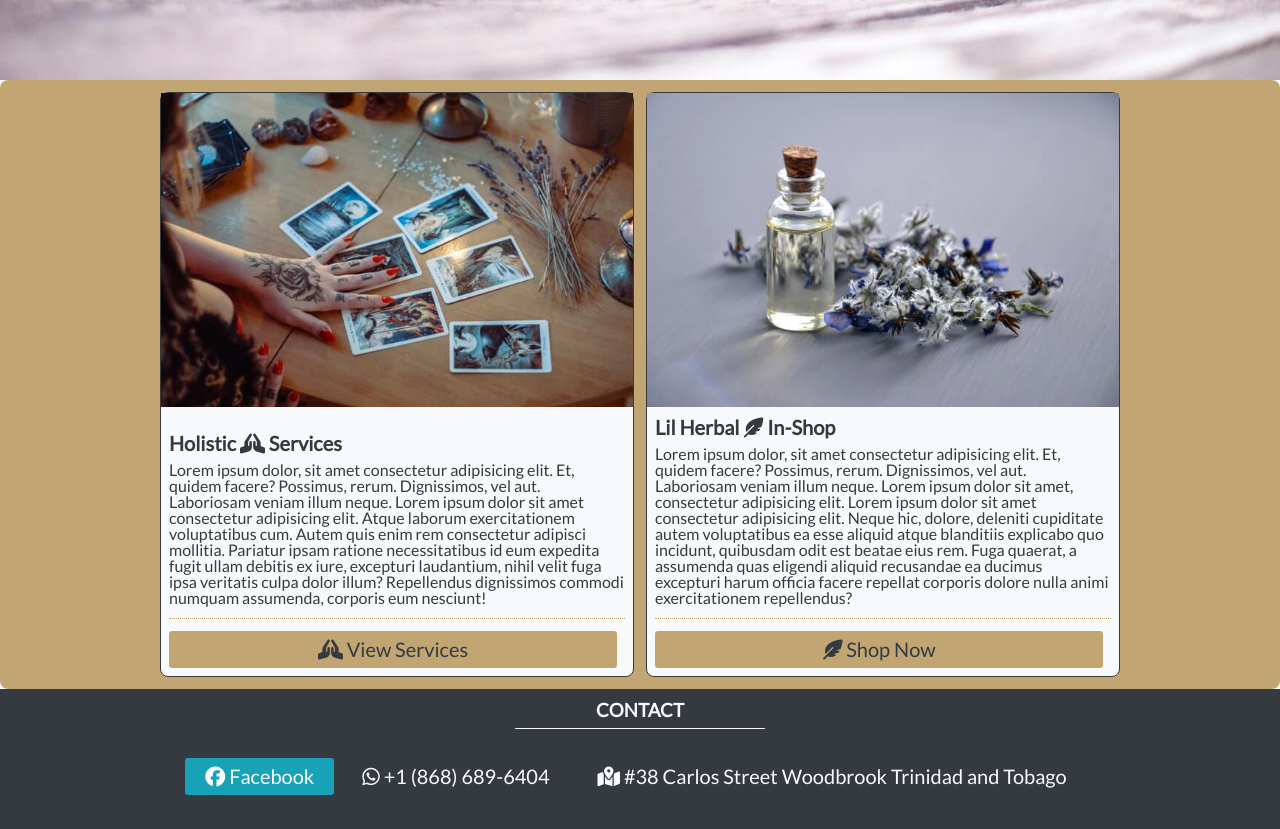
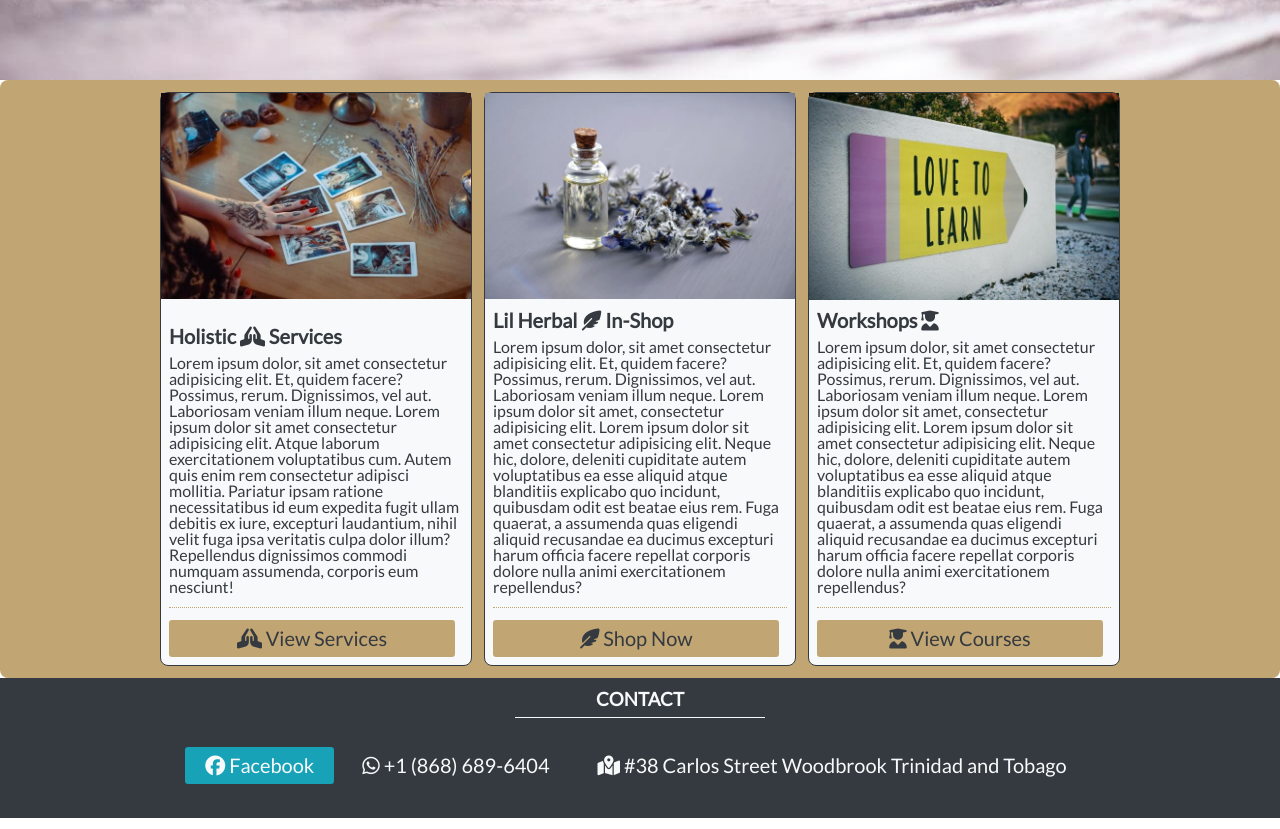
Before and after one commit to alan-xavier-16/CoC-Webstore, a React (Create React App) app in the folder client/: page / in a window 1280 px wide. Shown: the part 720-1549 px from the top of the page. Built offline with nearby package versions, Linux system fonts and the light colour scheme; no server answers.

Commit message:
Add 'Workshops' to Landing.component

```diff
--- a/client/src/pages/landing/Landing.component.jsx
+++ b/client/src/pages/landing/Landing.component.jsx
@@ -16,6 +16,9 @@ const Landing = props => {
           </Link>
           <Link to="/shop" className="btn btn-gold">
             <i className="fas fa-feather-alt"></i> Shop Now
+          </Link>
+          <Link to="/courses" className="btn btn-gold">
+            <i className="fas fa-user-graduate"></i> View Courses
           </Link>
         </div>
       </div>
@@ -87,6 +90,34 @@ const Landing = props => {
               </Link>
             </div>
           </div>
+
+          <div className="card">
+            <div className="card-img">
+              <img src={require("../../assets/study.jpg")} alt="Services" />
+            </div>
+
+            <div className="card-body">
+              <h3 className="card-title">
+                Workshops <i className="fas fa-user-graduate"></i>
+              </h3>
+              <p className="card-description">
+                Lorem ipsum dolor, sit amet consectetur adipisicing elit. Et,
+                quidem facere? Possimus, rerum. Dignissimos, vel aut. Laboriosam
+                veniam illum neque. Lorem ipsum dolor sit amet, consectetur
+                adipisicing elit. Lorem ipsum dolor sit amet consectetur
+                adipisicing elit. Neque hic, dolore, deleniti cupiditate autem
+                voluptatibus ea esse aliquid atque blanditiis explicabo quo
+                incidunt, quibusdam odit est beatae eius rem. Fuga quaerat, a
+                assumenda quas eligendi aliquid recusandae ea ducimus excepturi
+                harum officia facere repellat corporis dolore nulla animi
+                exercitationem repellendus?
+              </p>
+              <Link to="/courses" className="btn btn-gold">
+                <i className="fas fa-user-graduate"></i>
+                <span> View Courses</span>
+              </Link>
+            </div>
+          </div>
         </div>
       </div>
     </section>
```
Also changed, not shown: client/src/assets/study.jpg (added).
